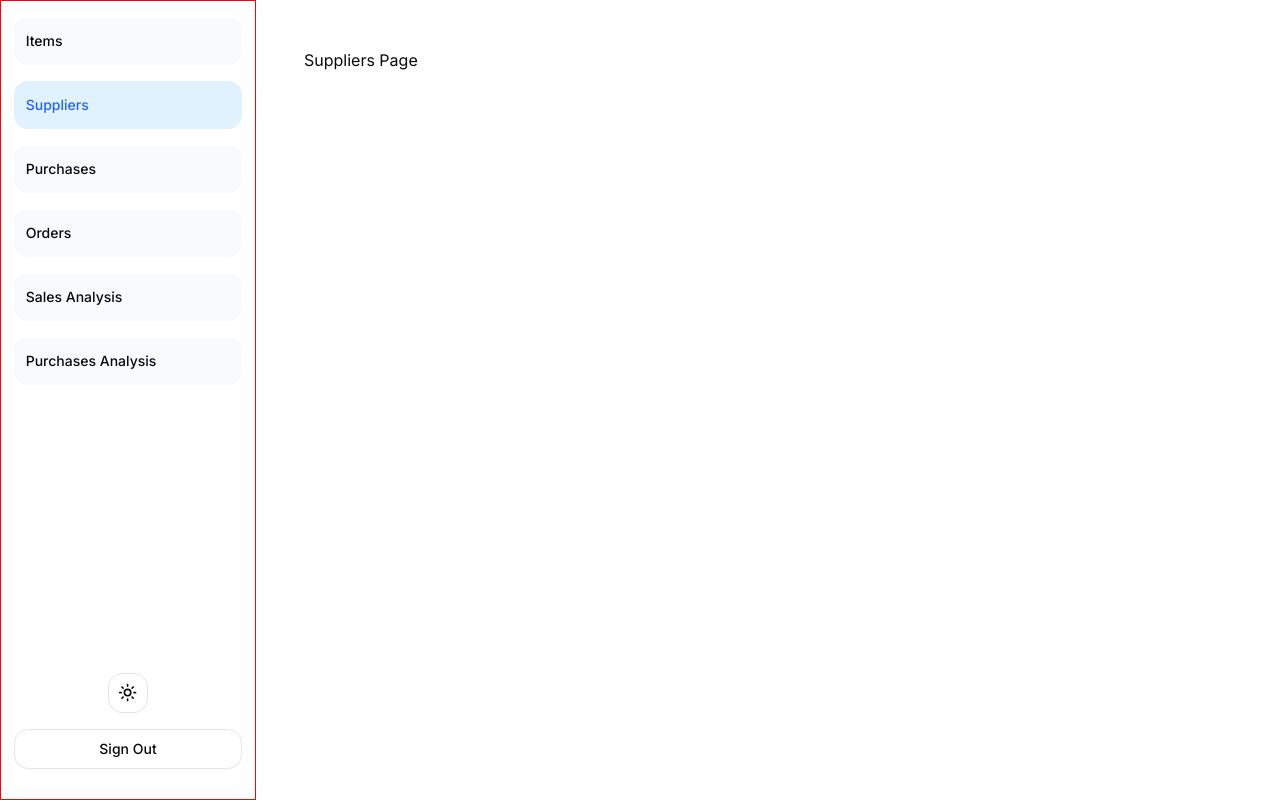
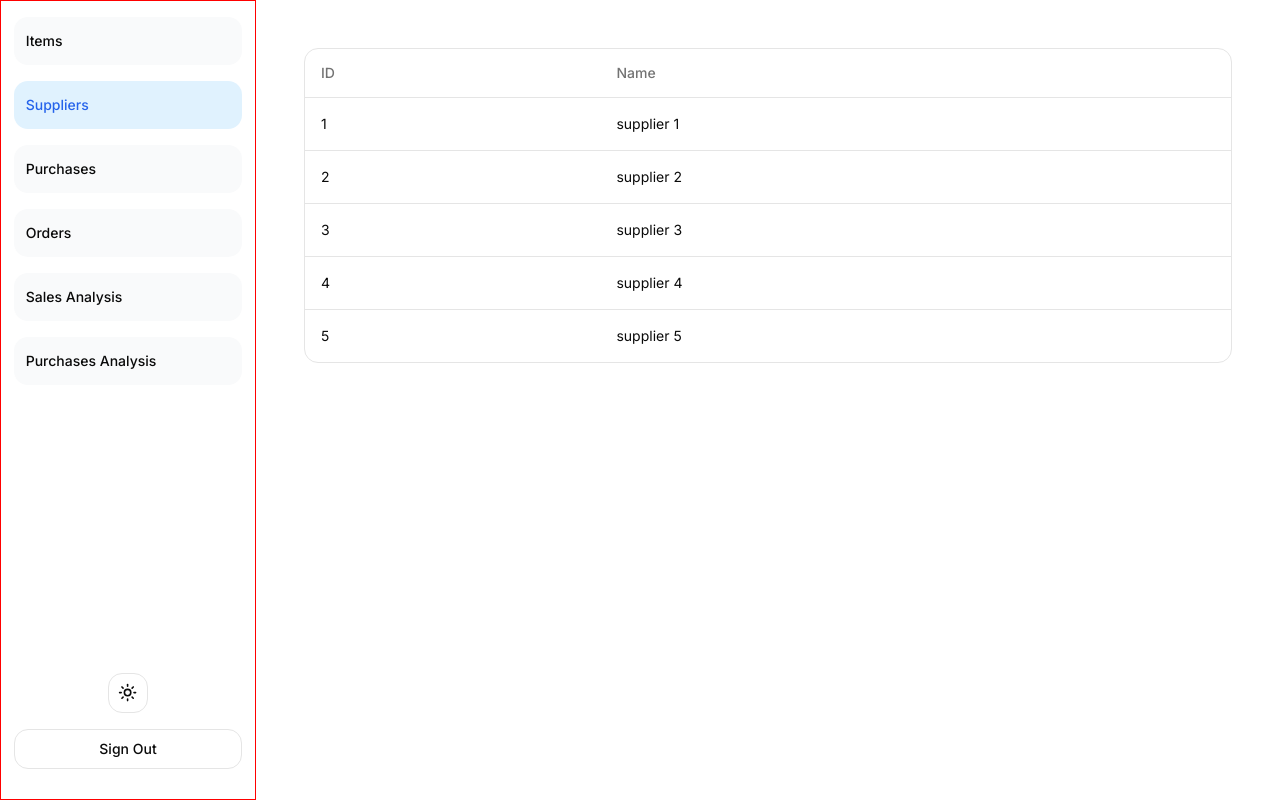
Before and after one commit to FG420/project-work, a Next.js app: page /dashboard/suppliers in a window 1280 px wide. Built offline with nearby package versions, Linux system fonts and the light colour scheme.

Commit message:
suppliers ok

```diff
--- a/package.json
+++ b/package.json
@@ -17,6 +17,7 @@
     "@radix-ui/react-slot": "^1.0.2",
     "@radix-ui/react-tabs": "^1.0.4",
     "@radix-ui/react-toast": "^1.1.5",
+    "@tanstack/react-table": "^8.17.3",
     "@types/react-google-recaptcha": "^2.1.9",
     "axios": "^1.7.2",
     "class-variance-authority": "^0.7.0",
--- /dev/null
+++ b/src/app/dashboard/suppliers/columns.tsx
@@ -0,0 +1,19 @@
+"use client"
+
+import { ColumnDef } from "@tanstack/react-table"
+import { SupplierT } from "@/lib/suppliers"
+// This type is used to define the shape of our data.
+// You can use a Zod schema here if you want.
+
+
+export const columns: ColumnDef<SupplierT>[] = [
+    {
+        accessorKey: "id",
+        header: "ID",
+    },
+    {
+        accessorKey: "name",
+        header: "Name",
+    },
+
+]
--- /dev/null
+++ b/src/app/dashboard/suppliers/data-table.tsx
@@ -0,0 +1,80 @@
+"use client"
+
+import {
+    ColumnDef,
+    flexRender,
+    getCoreRowModel,
+    useReactTable,
+} from "@tanstack/react-table"
+
+import {
+    Table,
+    TableBody,
+    TableCell,
+    TableHead,
+    TableHeader,
+    TableRow,
+} from "@/components/ui/table"
+
+interface DataTableProps<TData, TValue> {
+    columns: ColumnDef<TData, TValue>[]
+    data: TData[]
+}
+
+export function DataTable<TData, TValue> ( {
+    columns,
+    data,
+}: DataTableProps<TData, TValue> ) {
+    const table = useReactTable( {
+        data,
+        columns,
+        getCoreRowModel: getCoreRowModel(),
+    } )
+
+    return (
+        <div className="rounded-md border">
+            <Table>
+                <TableHeader>
+                    { table.getHeaderGroups().map( ( headerGroup ) => (
+                        <TableRow key={ headerGroup.id }>
+                            { headerGroup.headers.map( ( header ) => {
+                                return (
+                                    <TableHead key={ header.id }>
+                                        { header.isPlaceholder
+                                            ? null
+                                            : flexRender(
+                                                header.column.columnDef.header,
+                                                header.getContext()
+                                            ) }
+                                    </TableHead>
+                                )
+                            } ) }
+                        </TableRow>
+                    ) ) }
+                </TableHeader>
+                <TableBody>
+                    { table.getRowModel().rows?.length ? (
+                        table.getRowModel().rows.map( ( row ) => (
+                            <TableRow
+                                key={ row.id }
+                                data-state={ row.getIsSelected() && "selected" }
+                            >
+                                { row.getVisibleCells().map( ( cell ) => (
+                                    <TableCell key={ cell.id }>
+                                        { flexRender( cell.column.columnDef.cell, cell.getContext() ) }
+                                    </TableCell>
+                                ) ) }
+                            </TableRow>
+                        ) )
+                    ) : (
+                        <TableRow>
+                            <TableCell colSpan={ columns.length } className="h-24 text-center">
+                                No results.
+                            </TableCell>
+                        </TableRow>
+                    ) }
+                </TableBody>
+            </Table>
+        </div>
+    )
+}
--- a/src/app/dashboard/suppliers/page.tsx
+++ b/src/app/dashboard/suppliers/page.tsx
@@ -1,3 +1,19 @@
-export default function Suppliers() {
-  return <h1>Suppliers Page</h1>;
+
+import { SupplierT, suppliers } from "@/lib/suppliers";
+import { DataTable } from "./data-table";
+import { columns } from "./columns";
+
+async function getData (): Promise<SupplierT[]> {
+    // Fetch data from your API here.
+    return suppliers
 }
+
+export default async function Suppliers () {
+    const data = await getData()
+    return (
+        <main>
+            <DataTable columns={ columns } data={ data } />
+
+        </main>
+    )
+}
--- /dev/null
+++ b/src/components/ui/table.tsx
@@ -0,0 +1,117 @@
+import * as React from "react"
+
+import { cn } from "@/lib/utils"
+
+const Table = React.forwardRef<
+  HTMLTableElement,
+  React.HTMLAttributes<HTMLTableElement>
+>(({ className, ...props }, ref) => (
+  <div className="relative w-full overflow-auto">
+    <table
+      ref={ref}
+      className={cn("w-full caption-bottom text-sm", className)}
+      {...props}
+    />
+  </div>
+))
+Table.displayName = "Table"
+
+const TableHeader = React.forwardRef<
+  HTMLTableSectionElement,
+  React.HTMLAttributes<HTMLTableSectionElement>
+>(({ className, ...props }, ref) => (
+  <thead ref={ref} className={cn("[&_tr]:border-b", className)} {...props} />
+))
+TableHeader.displayName = "TableHeader"
+
+const TableBody = React.forwardRef<
+  HTMLTableSectionElement,
+  React.HTMLAttributes<HTMLTableSectionElement>
+>(({ className, ...props }, ref) => (
+  <tbody
+    ref={ref}
+    className={cn("[&_tr:last-child]:border-0", className)}
+    {...props}
+  />
+))
+TableBody.displayName = "TableBody"
+
+const TableFooter = React.forwardRef<
+  HTMLTableSectionElement,
+  React.HTMLAttributes<HTMLTableSectionElement>
+>(({ className, ...props }, ref) => (
+  <tfoot
+    ref={ref}
+    className={cn(
+      "border-t bg-muted/50 font-medium [&>tr]:last:border-b-0",
+      className
+    )}
+    {...props}
+  />
+))
+TableFooter.displayName = "TableFooter"
+
+const TableRow = React.forwardRef<
+  HTMLTableRowElement,
+  React.HTMLAttributes<HTMLTableRowElement>
+>(({ className, ...props }, ref) => (
+  <tr
+    ref={ref}
+    className={cn(
+      "border-b transition-colors hover:bg-muted/50 data-[state=selected]:bg-muted",
+      className
+    )}
+    {...props}
+  />
+))
+TableRow.displayName = "TableRow"
+
+const TableHead = React.forwardRef<
+  HTMLTableCellElement,
+  React.ThHTMLAttributes<HTMLTableCellElement>
+>(({ className, ...props }, ref) => (
+  <th
+    ref={ref}
+    className={cn(
+      "h-12 px-4 text-left align-middle font-medium text-muted-foreground [&:has([role=checkbox])]:pr-0",
+      className
+    )}
+    {...props}
+  />
+))
+TableHead.displayName = "TableHead"
+
+const TableCell = React.forwardRef<
+  HTMLTableCellElement,
+  React.TdHTMLAttributes<HTMLTableCellElement>
+>(({ className, ...props }, ref) => (
+  <td
+    ref={ref}
+    className={cn("p-4 align-middle [&:has([role=checkbox])]:pr-0", className)}
+    {...props}
+  />
+))
+TableCell.displayName = "TableCell"
+
+const TableCaption = React.forwardRef<
+  HTMLTableCaptionElement,
+  React.HTMLAttributes<HTMLTableCaptionElement>
+>(({ className, ...props }, ref) => (
+  <caption
+    ref={ref}
+    className={cn("mt-4 text-sm text-muted-foreground", className)}
+    {...props}
+  />
+))
+TableCaption.displayName = "TableCaption"
+
+export {
+  Table,
+  TableHeader,
+  TableBody,
+  TableFooter,
+  TableHead,
+  TableRow,
+  TableCell,
+  TableCaption,
+}
--- /dev/null
+++ b/src/lib/suppliers.ts
@@ -0,0 +1,28 @@
+
+export type SupplierT = {
+    id: number
+    name: string
+}
+
+export const suppliers: SupplierT[] = [
+    {
+        id: 1,
+        name: 'supplier 1'
+    },
+    {
+        id: 2,
+        name: 'supplier 2'
+    },
+    {
+        id: 3,
+        name: 'supplier 3'
+    },
+    {
+        id: 4,
+        name: 'supplier 4'
+    },
+    {
+        id: 5,
+        name: 'supplier 5'
+    },
+]
```
Also changed, not shown: 1 other file (tests, documents, lock files or other folders).
